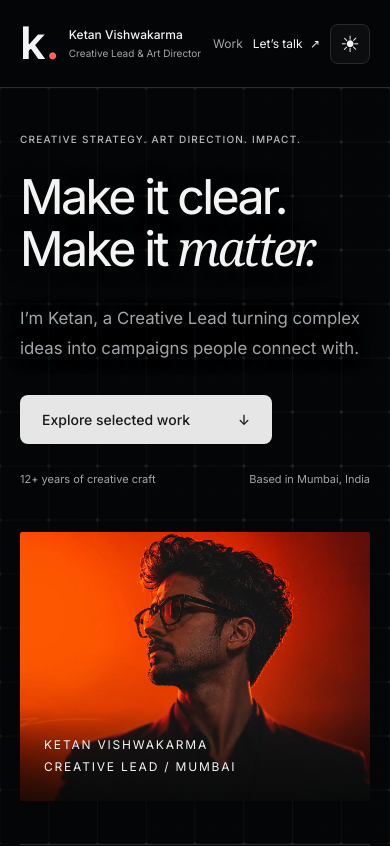
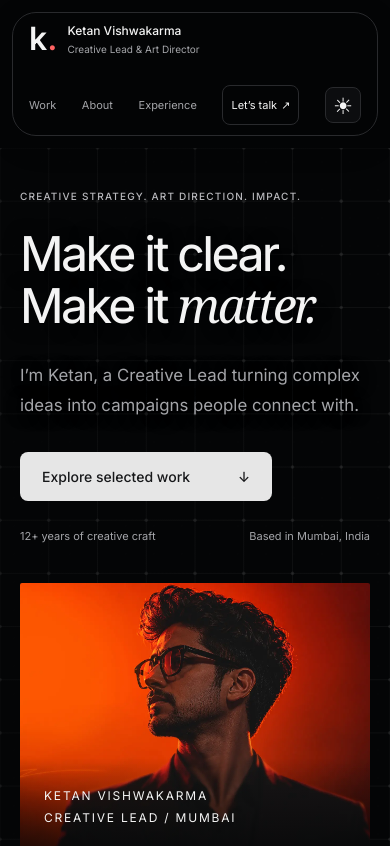
Before and after one commit to vketanbest-debug/ketan-portfolio, a website built with Vite: page website/index.html in a window 390 px wide. Shown: the top 846 px of the page. Built offline with nearby package versions, Linux system fonts and the light colour scheme.

Commit message:
Add floating scroll-responsive navigation with existing portfolio content

```diff
--- /dev/null
+++ b/website/src/components/ui/navigation-menu.js
@@ -0,0 +1,32 @@
+// Floating navigation adapted to the portfolio's existing vanilla JavaScript setup.
+export function mountNavigation(header){
+ const content=document.createElement('div');
+ content.className='floating-nav-content';content.id='primary-navigation-content';
+ content.append(...header.children);header.append(content);
+ const toggle=document.createElement('button');
+ toggle.type='button';toggle.className='floating-nav-toggle';
+ toggle.setAttribute('aria-label','Expand navigation');toggle.setAttribute('aria-controls',content.id);
+ toggle.innerHTML='<svg width="22" height="22" viewBox="0 0 24 24" fill="none" stroke="currentColor" stroke-width="1.6" stroke-linecap="round" aria-hidden="true"><path d="M5 7h14M5 12h14M5 17h14"/></svg>';
+ header.append(toggle);header.classList.add('floating-nav');
+ let expanded=true,lastY=window.scrollY,peakY=lastY,frame=0;
+ const setExpanded=value=>{
+  expanded=value;header.classList.toggle('is-collapsed',!value);
+  content.inert=!value;content.setAttribute('aria-hidden',String(!value));
+  toggle.tabIndex=value?-1:0;toggle.setAttribute('aria-expanded',String(value));
+  toggle.setAttribute('aria-hidden',String(value));
+ };
+ setExpanded(true);
+ const expand=event=>{setExpanded(true);lastY=window.scrollY;peakY=lastY;if(event.detail===0)content.querySelector('a')?.focus({preventScroll:true});else toggle.blur();};
+ toggle.addEventListener('click',expand);
+ const update=()=>{
+  frame=0;const y=Math.max(0,window.scrollY);peakY=Math.max(peakY,y);
+  if(y<80)setExpanded(true);
+  else if(expanded&&y>150&&y-lastY>2&&!header.querySelector(':focus-visible')){setExpanded(false);peakY=y;}
+  else if(!expanded&&peakY-y>80){setExpanded(true);peakY=y;}
+  lastY=y;
+ };
+ const scroll=()=>{if(!frame)frame=requestAnimationFrame(update);};
+ window.addEventListener('scroll',scroll,{passive:true});
+ header.addEventListener('keydown',event=>{if(event.key==='Escape'&&expanded){setExpanded(false);toggle.focus({preventScroll:true});}});
+ return ()=>{window.removeEventListener('scroll',scroll);cancelAnimationFrame(frame);};
+}
--- a/website/src/main.js
+++ b/website/src/main.js
@@ -1,4 +1,5 @@
 import './style.css';
+import {mountNavigation} from './components/ui/navigation-menu.js';
 import projectsData from './projects.json';
 import {renderProject,connectProjectLinks} from './project-page.js';
 import { mountKineticGrid } from './components/ui/kinetic-grid.js';
@@ -27,6 +28,9 @@ function applyTheme(theme){
 }
 let initialTheme='dark';try{initialTheme=localStorage.getItem('portfolio-theme')==='light'?'light':'dark';}catch{}
 applyTheme(initialTheme);
+const cleanupNavigation=mountNavigation(document.querySelector('.topbar'));
+window.addEventListener('pagehide',cleanupNavigation,{once:true});
+if(import.meta.hot)import.meta.hot.dispose(cleanupNavigation);
 themeToggle.addEventListener('click',()=>{const next=document.documentElement.dataset.theme==='light'?'dark':'light';applyTheme(next);try{localStorage.setItem('portfolio-theme',next);}catch{}});
 if(isCase){
  const cover=document.querySelector('.hero-figure');
--- a/website/src/style.css
+++ b/website/src/style.css
@@ -130,3 +130,19 @@
 .contact-details a{display:inline-block}.contact-details a:hover{color:var(--accent)}
 .contact-details a>span{margin-left:16px}
 @media(max-width:760px){.portfolio-kpis{padding:28px 0}.portfolio-kpis dl{grid-template-columns:repeat(2,minmax(0,1fr));gap:28px 16px}.portfolio-kpis dl>div{padding:0 16px}.portfolio-kpis dl>div:nth-child(odd){border-left:0;padding-left:0}.portfolio-kpis dt{font-size:.75rem}.contact-details{gap:28px 40px}}
+
+/* Floating navigation: existing content, portfolio tokens, scroll-aware collapse. */
+#app{padding-top:104px}
+.topbar.floating-nav{position:fixed;z-index:40;top:20px;left:50%;transform:translateX(-50%);width:min(880px,calc(100% - 40px));height:64px;margin:0;padding:0;border:1px solid var(--line);border-radius:32px;background:color-mix(in srgb,var(--canvas) 88%,transparent);backdrop-filter:blur(16px);box-shadow:0 8px 32px #0002;transition:width .4s cubic-bezier(.22,.8,.25,1),height .3s,border-radius .3s;display:block}
+.floating-nav-content{display:flex;align-items:center;justify-content:space-between;gap:24px;width:100%;height:100%;padding:8px 12px 8px 20px;opacity:1;transition:opacity .18s,transform .3s;white-space:nowrap}
+.floating-nav .identity{gap:10px;font-size:.75rem}.floating-nav .identity small{font-size:.625rem}.floating-nav .monogram{font-size:2rem}
+.topbar.floating-nav nav{gap:20px;font-size:.8125rem}.topbar.floating-nav nav>a{display:inline-flex;align-items:center;min-height:40px}
+.topbar.floating-nav nav .contact-link{padding:8px 12px;border:1px solid var(--line);border-radius:8px}.floating-nav .contact-link span{margin-left:12px}
+.floating-nav .theme-toggle{width:40px;height:40px}
+.floating-nav-toggle{position:absolute;inset:0;width:100%;height:100%;border:0;border-radius:50%;background:transparent;color:var(--text);display:grid;place-items:center;cursor:pointer;opacity:0;visibility:hidden;pointer-events:none;transition:opacity .2s,transform .2s}
+.topbar.floating-nav.is-collapsed{width:48px;height:48px;border-radius:24px}
+.is-collapsed .floating-nav-content{opacity:0;visibility:hidden;transform:scale(.95);pointer-events:none}
+.is-collapsed .floating-nav-toggle{opacity:1;visibility:visible;pointer-events:auto}
+.floating-nav-toggle:hover{transform:scale(1.08)}.floating-nav-toggle:active{transform:scale(.95)}
+section[id],footer[id]{scroll-margin-top:110px}.contents{top:110px}
+@media(max-width:760px){#app{padding-top:148px}.topbar.floating-nav{top:12px;width:calc(100% - 24px);height:124px;border-radius:24px}.floating-nav-content{flex-direction:column;gap:4px;padding:10px 16px}.floating-nav .identity{align-self:flex-start}.floating-nav .identity small{display:block}.topbar.floating-nav nav{width:100%;gap:0;justify-content:space-between;font-size:.6875rem}.topbar.floating-nav nav>a:nth-child(2),.topbar.floating-nav nav>a:nth-child(3),.topbar.floating-nav nav>a:first-child{display:inline-flex}.topbar.floating-nav nav .contact-link{padding:6px 8px}.floating-nav .contact-link span{margin-left:4px}.floating-nav .theme-toggle{width:36px;height:36px}.home-hero{min-height:calc(100svh - 148px)}section[id],footer[id]{scroll-margin-top:154px}.contents{top:72px}}
```
